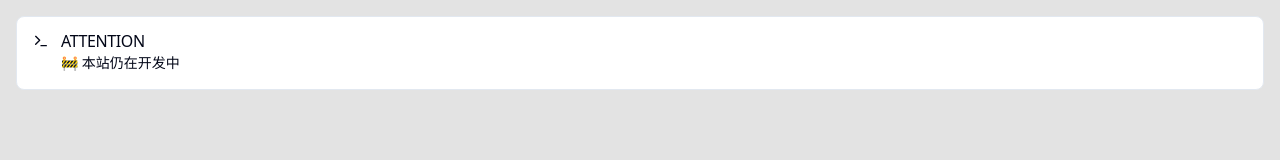
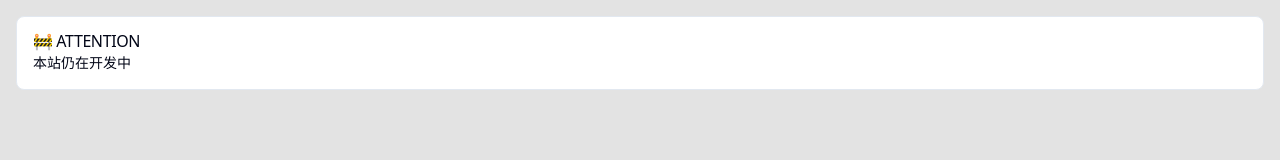
Before and after one commit to LiamSho/planet, a Next.js app: page / in a window 1280 px wide. Shown: the top 160 px of the page. Built offline with nearby package versions, Linux system fonts and the light colour scheme.

Commit message:
fix: wide screen layout

```diff
--- a/src/app/(home)/page.tsx
+++ b/src/app/(home)/page.tsx
@@ -34,7 +34,7 @@ const Hero: FC = () => {
     }, 0) * 0.05
 
   return (
-    <div className="mt-20 min-w-0 max-w-[1800px] overflow-hidden min-h-screen lg:mt-[-4.5rem] lg:h-dvh lg:min-h-[800px]">
+    <div className="relative mx-auto block size-full min-h-screen min-w-0 max-w-[1800px] overflow-hidden lg:mt-[-4.5rem] lg:h-dvh lg:min-h-[800px]">
       <HeroLayout leftClassName="mt-12 h-[15rem] lg:h-1/2">
         <>
           <div className="relative text-center leading-[4] lg:text-left [&_*]:inline-block">
--- a/src/app/layout.tsx
+++ b/src/app/layout.tsx
@@ -2,8 +2,6 @@ import { Inter } from 'next/font/google'
 import type { Metadata } from 'next'
 
 import '@/styles/index.css'
-
-import { Terminal } from 'lucide-react'
 
 import { Providers } from '@/components/providers/providers'
 import { Alert, AlertDescription, AlertTitle } from '@/components/ui/alert'
@@ -29,9 +27,8 @@ export default function RootLayout({
         <Providers>
           <div className="relative h-full max-h-screen overflow-auto p-4 font-sans">
             <Alert>
-              <Terminal className="h-4 w-4" />
-              <AlertTitle>ATTENTION</AlertTitle>
-              <AlertDescription>🚧 本站仍在开发中</AlertDescription>
+              <AlertTitle>🚧 ATTENTION</AlertTitle>
+              <AlertDescription>本站仍在开发中</AlertDescription>
             </Alert>
             {children}
           </div>
```
